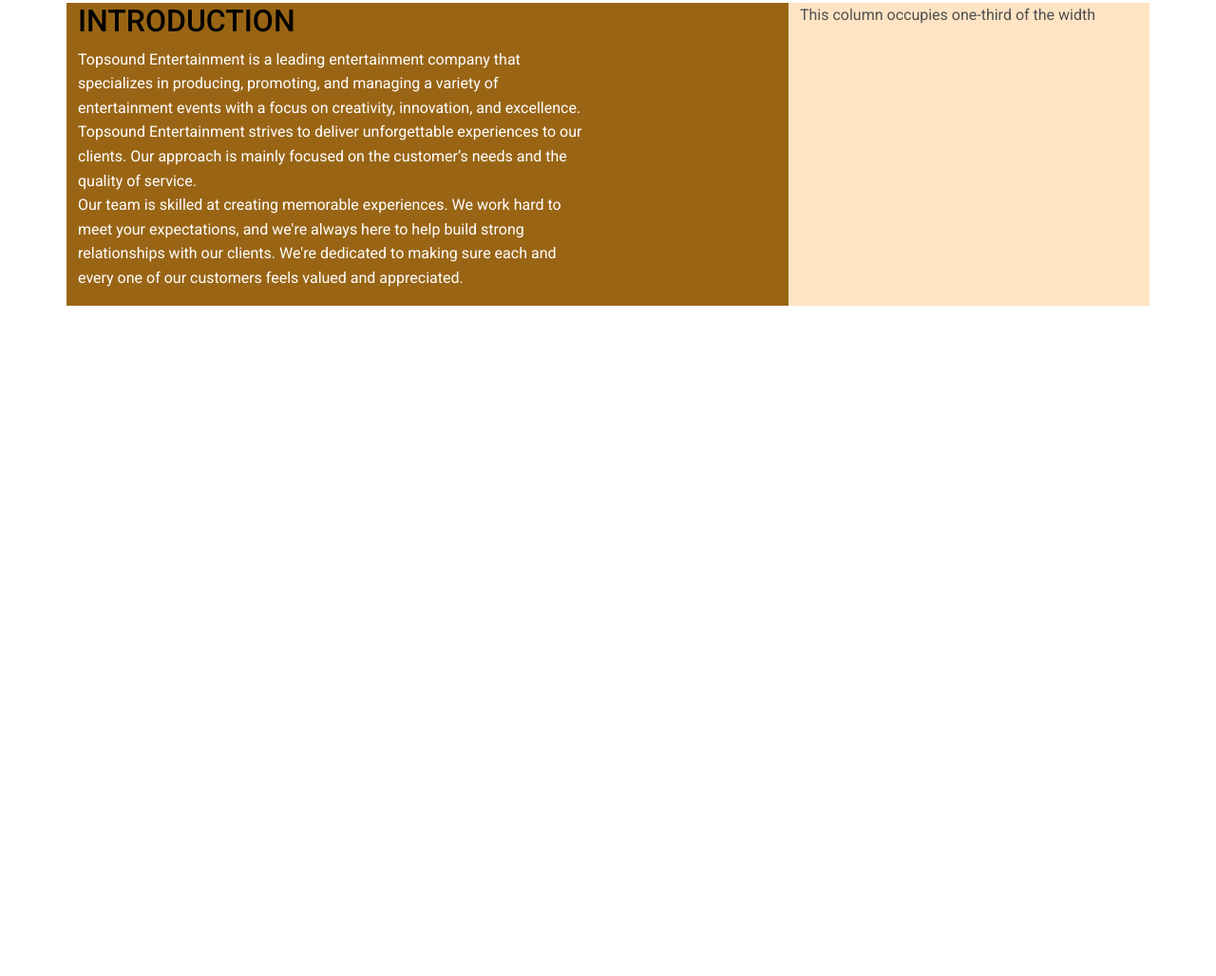
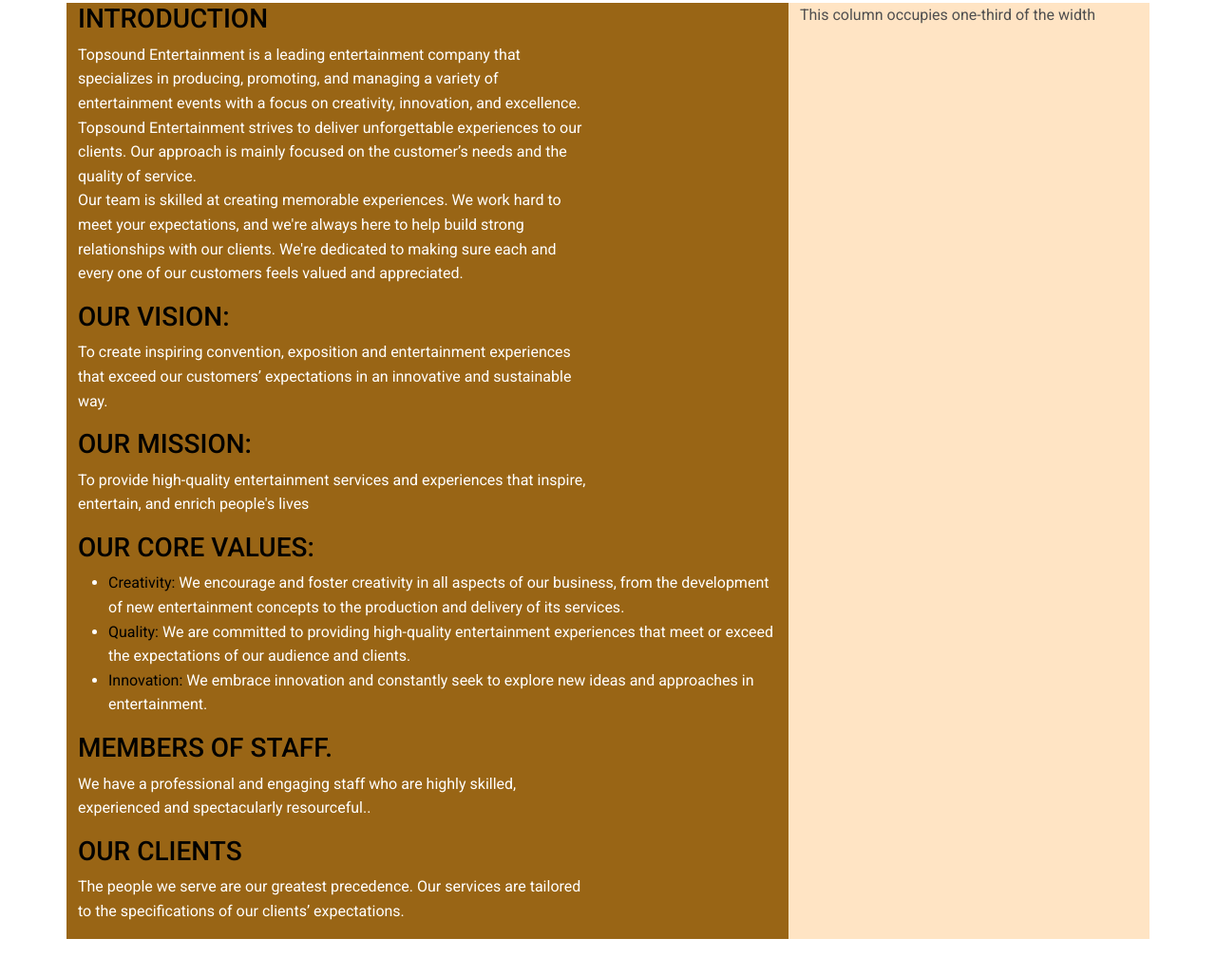
Before and after one commit to FabianMatata/topsound, a plain HTML site: page index.html in a window 1280 px wide. Shown: the part 558-1586 px from the top of the page at 95% size. Before the commit the page ends 1443 px from the top, so only its background shows below. Drawn offline with nearby package versions, Linux system fonts and the light colour scheme.

Commit message:
Update index.html

```diff
--- a/index.html
+++ b/index.html
@@ -85,12 +85,33 @@
             <h1 class="text-uppercase"> about us</h1>
             <div class="row">
                 <div class="col-md-8" style="background-color: #996515; color: white;">
-                    <h2 style="color: black;">INTRODUCTION</h2>
-
+                    <h3 style="color: black;">INTRODUCTION</h3>
                     <p>Topsound Entertainment is a leading entertainment company that <br> specializes in producing, promoting, and managing a variety of <br> entertainment events with a focus on creativity, innovation, and excellence. <br> Topsound Entertainment
                         strives to deliver unforgettable experiences to our <br> clients. Our approach is mainly focused on the customer’s needs and the <br> quality of service. <br> Our team is skilled at creating memorable experiences. We work hard
                         to <br> meet your expectations, and we're always here to help build strong <br> relationships with our clients. We're dedicated to making sure each and <br> every one of our customers feels valued and appreciated.
                     </p>
+                    <h3 style="color: black;">OUR VISION:</h3>
+                    <p>To create inspiring convention, exposition and entertainment experiences <br> that exceed our customers’ expectations in an innovative and sustainable <br> way.
+                    </p>
+                    <h3 style="color: black;">OUR MISSION:</h3>
+                    <p>To provide high-quality entertainment services and experiences that inspire, <br> entertain, and enrich people's lives</p>
+                    <h3 style="color: black;">OUR CORE VALUES:</h3>
+                    <ul>
+                        <li>
+                            <span style="color: black;">Creativity:</span> We encourage and foster creativity in all aspects of our business, from the development of new entertainment concepts to the production and delivery of its services.
+                        </li>
+                        <li>
+                            <span style="color: black;">Quality:</span> We are committed to providing high-quality entertainment experiences that meet or exceed the expectations of our audience and clients.
+                        </li>
+                        <li>
+                            <span style="color: black;">Innovation:</span> We embrace innovation and constantly seek to explore new ideas and approaches in entertainment.
+                        </li>
+                    </ul>
+                    <h3 style="color: black;">MEMBERS OF STAFF.</h3>
+                    <p>We have a professional and engaging staff who are highly skilled, <br> experienced and spectacularly resourceful..</p>
+                    <h3 style="color: black;">OUR CLIENTS</h3>
+                    <p>The people we serve are our greatest precedence. Our services are tailored <br> to the specifications of our clients’ expectations.</p>
+
                 </div>
                 <div class="col-md-4" style="background-color: bisque;">
                     <p>This column occupies one-third of the width</p>
```
